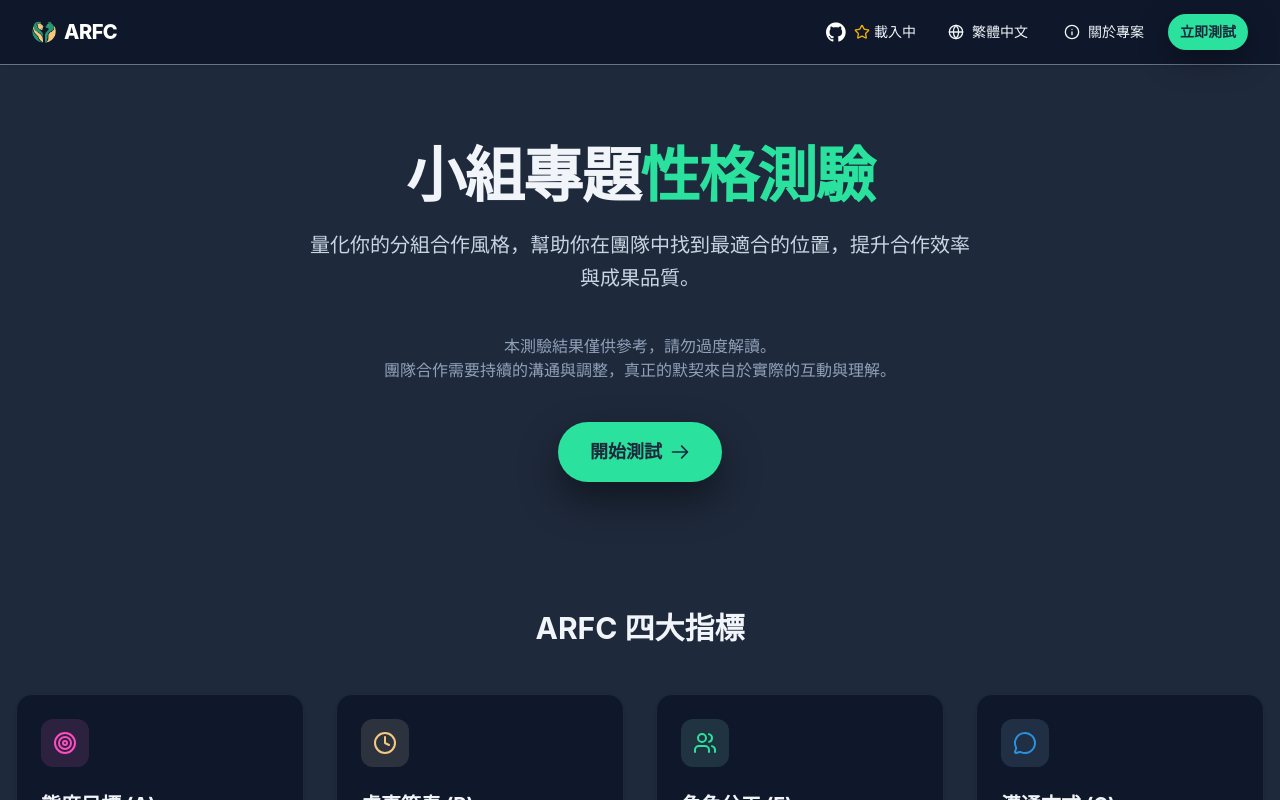
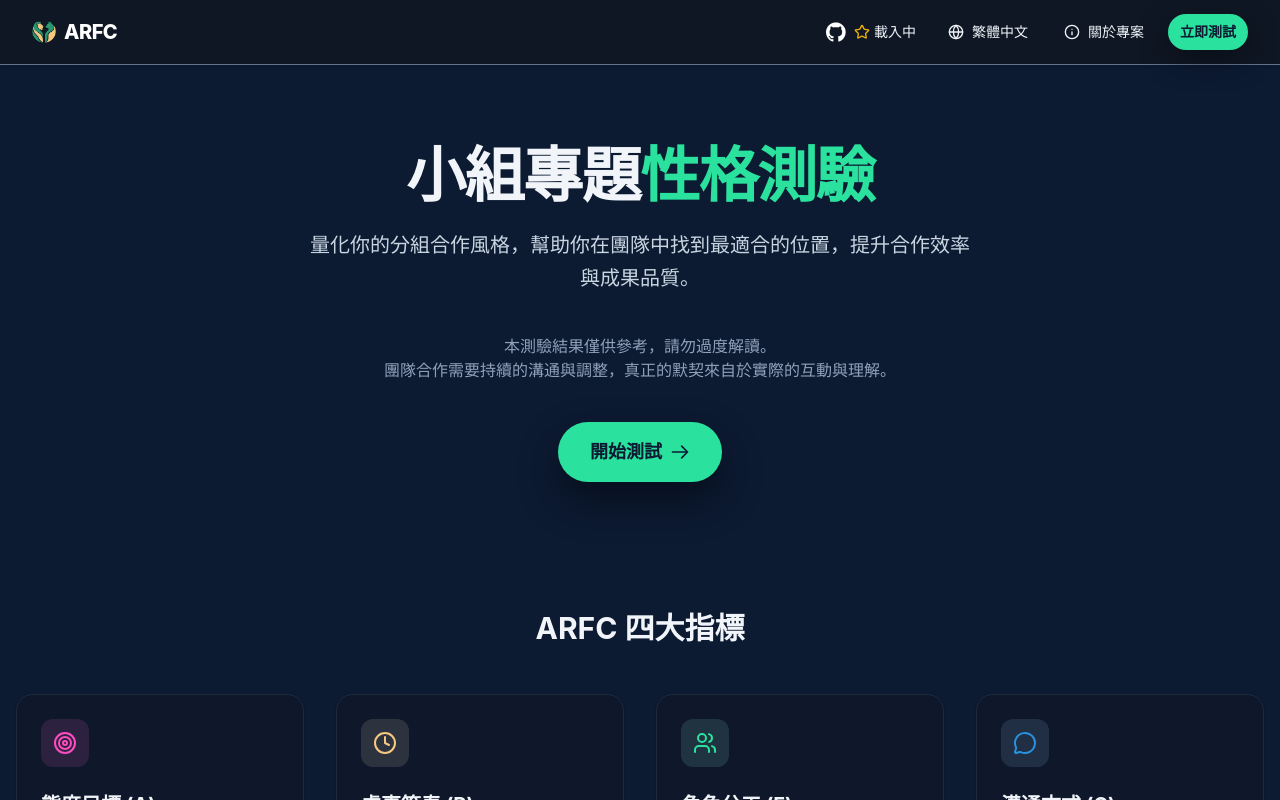
Before and after one commit to Vocaloid2048/ARFC, a React app in the folder frontend/: page / in a window 1280 px wide. Shown: the top 800 px of the page. Built offline with nearby package versions, Linux system fonts and the light colour scheme; no server answers; the HTML template or start-up script is replaced by a standard one.

Commit message:
theme: Replace Static Color to Variable

```diff
--- a/frontend/src/App.jsx
+++ b/frontend/src/App.jsx
@@ -8,8 +8,8 @@ import HeaderActions from './components/HeaderActions'
 function App() {
   return (
     <Router>
-      <div className="min-h-screen bg-slate-800 font-sans">
-        <nav className="bg-slate-900 border-b border-slate-500 sticky top-0 z-50 shadow-sm">
+      <div className="min-h-screen bg-[var(--page-bg)] font-sans">
+        <nav className="bg-[var(--nav-bg)] border-b border-slate-500 sticky top-0 z-50 shadow-sm">
           <div className="max-w-7xl mx-auto px-4 sm:px-6 lg:px-8">
             <div className="flex justify-between h-16">
               <div className="flex items-center">
--- a/frontend/src/index.css
+++ b/frontend/src/index.css
@@ -8,20 +8,26 @@
   --color-F: #2ae19e;
   --color-C: #2992de;
 
+  /* darker variants for indicator labels */
+  --color-A-dark: #a9226f;
+  --color-R-dark: #d2a158;
+  --color-F-dark: #279570;
+  --color-C-dark: #356f9c;
+
   /* indicator backgrounds (soft tints) */
   --bg-A: rgba(255,118,206,0.12);
   --bg-R: rgba(253,255,194,0.12);
   --bg-F: rgba(148,255,216,0.12);
   --bg-C: rgba(163,216,255,0.12);
 
-  --page-bg: #1E293B; /* deep background */
+  --page-bg: rgb(12, 26, 50); /* deep background */
+  --dark-bg: #141921; /* deep background */
+  --nav-bg: #0f1724; /* for nav and cards */
   --text: #e6eef8;
+  --text-inverse: #1E293B; /* for light backgrounds */
+  --agree: #2ae19e;
+  --disagree: #7451eb;
 
-  /* darker variants for indicator labels */
-  --color-A-dark: #a9226f;
-  --color-R-dark: #d2a158;
-  --color-F-dark: #279570;
-  --color-C-dark: #356f9c;
 }
 
 
@@ -44,3 +50,4 @@ body {
 .indicator-bg-C { background-color: var(--bg-C); }
 .indicator-text-C { color: var(--color-C); }
 .indicator-text-C-dark { color: var(--color-C-dark); }
+.textauto{color: var(--text); mix-blend-mode: exclusion;}
--- a/frontend/src/pages/Home.jsx
+++ b/frontend/src/pages/Home.jsx
@@ -4,7 +4,7 @@ import { Users, Target, Clock, MessageCircle, BarChart } from 'lucide-react';
 
 export default function Home() {
   return (
-    <div className="min-h-screen bg-[var(--page-bg)] ">
+    <div className="min-h-screen">
       {/* Hero Section */}
       <section className="pt-20 pb-16 px-4 max-w-7xl mx-auto text-center">
         <h1 className="text-5xl md:text-6xl font-extrabold text-slate-100 mb-6 tracking-tight">
@@ -43,7 +43,7 @@ export default function Home() {
               <h3 className="text-xl font-bold text-slate-100 mb-2">態度目標 (A)</h3>
               <p className="text-slate-300 text-sm mb-4">你對成績的期望是什麼？</p>
               <div className="flex justify-between items-center text-sm font-medium">
-                <span className="indicator-text-A">追求高分（H）</span>
+                <span className="indicator-text-A">卓越高標（H）</span>
                 <span className="text-slate-500 mx-2">vs</span>
                 <span className="indicator-text-A-dark text-right">及格就好（P）</span>
               </div>
```
